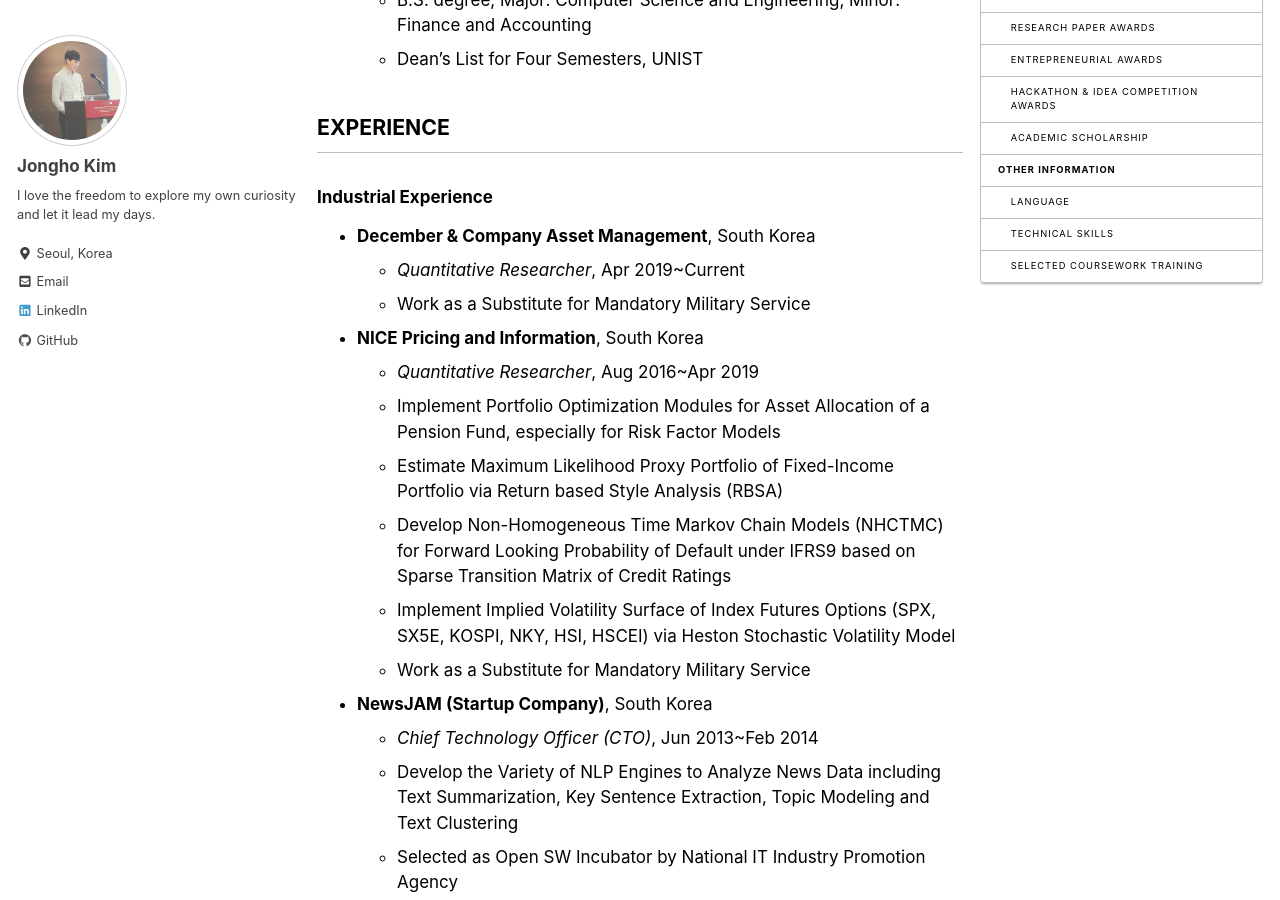
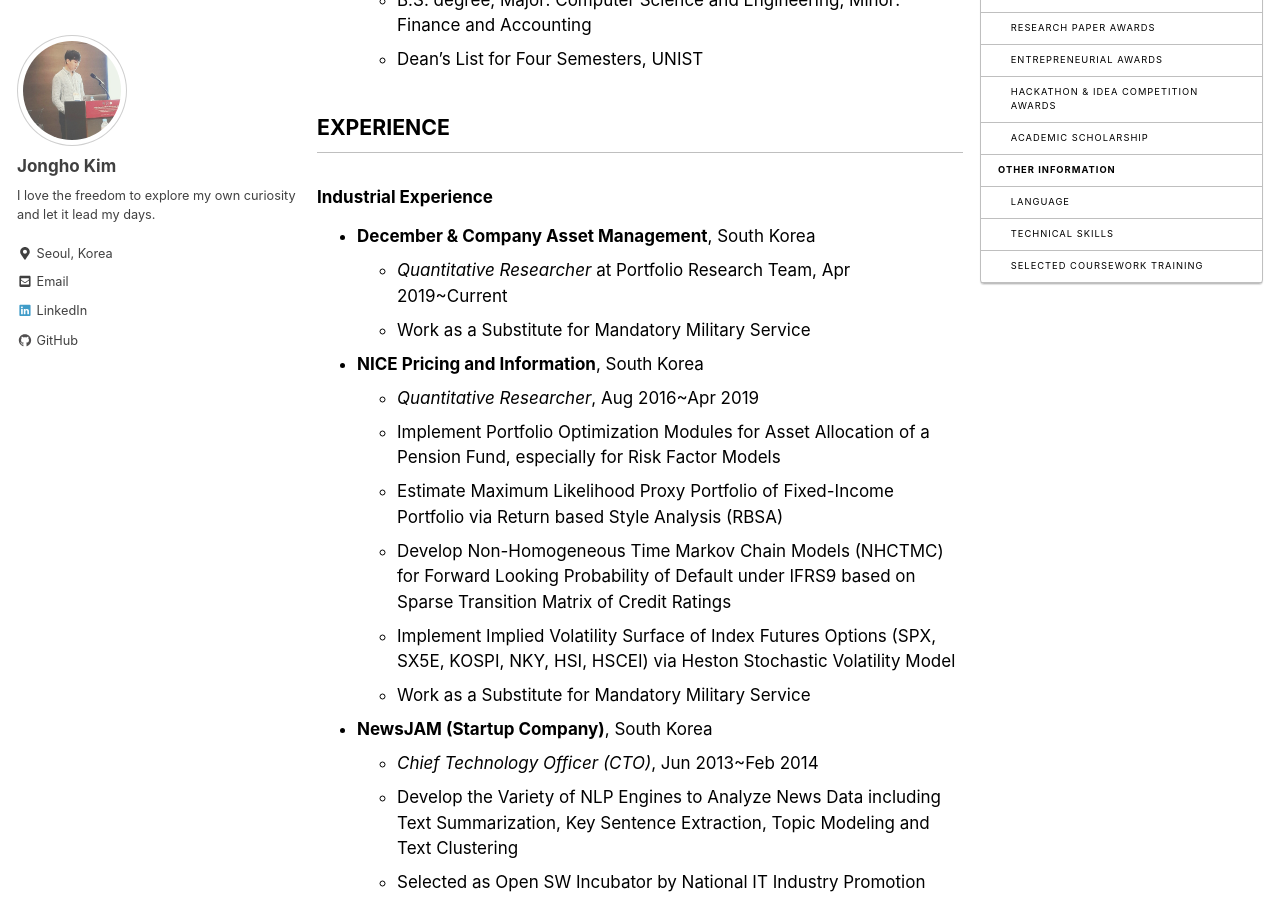
Before and after one commit to jonghkim/jonghkim.github.io, a Jekyll site: the page built from _pages/about.md, in a window 1280 px wide and 900 px high, scrolled down 396 px. Built offline with Jekyll 4.4.1, drawn with Linux system fonts in a browser that asks for light colours; nearby versions of some CDN libraries.

Commit message:
update team information

```diff
--- a/_pages/about.md
+++ b/_pages/about.md
@@ -17,7 +17,7 @@ last_modified_at: 2019-03-19
 ## EXPERIENCE
 ### Industrial Experience
 - **December & Company Asset Management**, South Korea
-    - *Quantitative Researcher*, Apr 2019~Current
+    - *Quantitative Researcher* at Portfolio Research Team, Apr 2019~Current
     - Work as a Substitute for Mandatory Military Service
 
 - **NICE Pricing and Information**, South Korea
```
